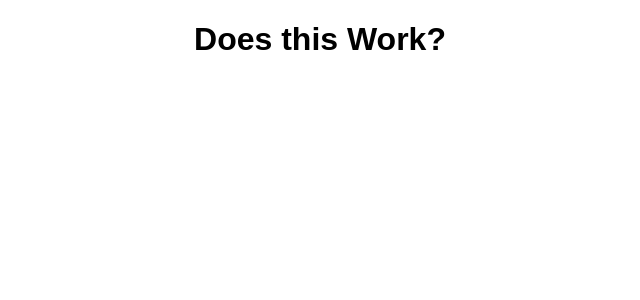
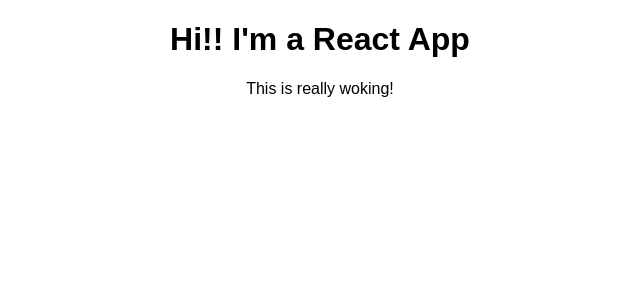
Before and after one commit to leonsuaren/react_complete_guide, a React (Create React App) app: page / in a window 1280 px wide. Shown: the top 300 px of the page, without its empty margins (320-960 px from the left). Built offline with nearby package versions, Linux system fonts and the light colour scheme.

Commit message:
JSX Restrictions

```diff
--- a/src/App.js
+++ b/src/App.js
@@ -3,12 +3,13 @@
 
 class App extends Component {
   render() {
-    // return (
-    //   <div className="App">
-    //     <h1>Hi!! I'm a React App</h1>
-    //   </div>
-    // );
-    return React.createElement('div', { className: 'App'}, React.createElement('h1', null, 'Does this Work?'))
+    return (
+      <div className="App">
+        <h1>Hi!! I'm a React App</h1>
+        <p>This is really woking!</p>
+      </div>
+    );
+    // return React.createElement('div', { className: 'App'}, React.createElement('h1', null, 'Does this Work?'))
   }
 }
 
```
